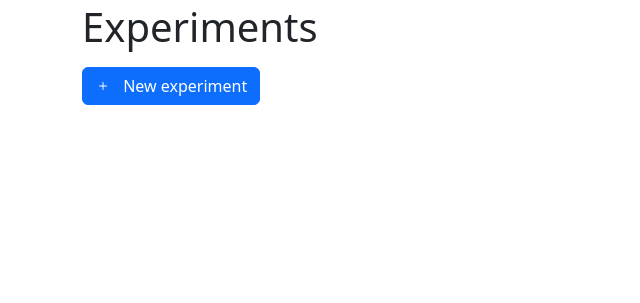
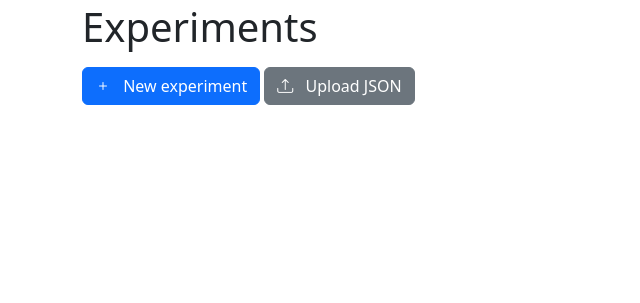
Before and after one commit to saeub/okra-server, a Django app: page /experiments in a window 1280 px wide. Shown: the part 53-356 px from the top of the page, without its empty margins (0-640 px from the left). Run offline with Django 3.2, Linux system fonts and the light colour scheme; the visitor is signed in with stand-in values (Sample User, id 1); data that the repository does not hold is empty; some libraries are stand-ins or nearby versions.

Commit message:
Move upload button to modal on experiment list page

```diff
--- a/web/okra_server/templates/okra_server/base.html
+++ b/web/okra_server/templates/okra_server/base.html
@@ -6,6 +6,7 @@
         <link href="https://cdn.jsdelivr.net/npm/bootstrap@5.2.0-beta1/dist/css/bootstrap.min.css" rel="stylesheet" integrity="sha384-0evHe/X+R7YkIZDRvuzKMRqM+OrBnVFBL6DOitfPri4tjfHxaWutUpFmBp4vmVor" crossorigin="anonymous">
         <link href="https://cdn.jsdelivr.net/npm/bootstrap-icons@1.8.3/font/bootstrap-icons.css" rel="stylesheet">
         <script src="https://cdn.jsdelivr.net/npm/bootstrap@5.2.0-beta1/dist/js/bootstrap.bundle.min.js" integrity="sha384-pprn3073KE6tl6bjs2QrFaJGz5/SUsLqktiwsUTF55Jfv3qYSDhgCecCxMW52nD2" crossorigin="anonymous"></script>
+        <script src="https://cdn.jsdelivr.net/npm/axios@0.21.1/dist/axios.min.js"></script>
         <title>{% block title %}{% endblock title %}</title>
         {% if api_info.icon_url %}
             <link rel="icon" type="image/x-icon" href="{{ api_info.icon_url }}">
--- a/web/okra_server/templates/okra_server/experiment_detail.html
+++ b/web/okra_server/templates/okra_server/experiment_detail.html
@@ -7,7 +7,6 @@
 {% block head %}
     <script src="https://cdn.jsdelivr.net/npm/vue@2.6.12/dist/vue.js"></script>
     <script src="https://cdn.jsdelivr.net/npm/uuid@8.3.2/dist/umd/uuidv4.min.js"></script>
-    <script src="https://cdn.jsdelivr.net/npm/axios@0.21.1/dist/axios.min.js"></script>
     <script src="{% static 'okra_server/js/experiment_form.js' %}"></script>
 {% endblock head %}
 
--- a/web/okra_server/templates/okra_server/experiment_list.html
+++ b/web/okra_server/templates/okra_server/experiment_list.html
@@ -26,6 +26,10 @@
         <i class="bi bi-plus me-2"></i>
         New experiment
     </a>
+    <button type="button" class="btn btn-secondary" data-bs-toggle="modal" data-bs-target="#upload-modal">
+        <i class="bi bi-upload me-2"></i>
+        Upload JSON
+    </button>
 
     <div class="modal fade" id="delete-modal">
         <div class="modal-dialog">
@@ -49,6 +53,26 @@
             </div>
         </div>
     </div>
+    <div class="modal fade" id="upload-modal">
+        <div class="modal-dialog">
+            <div class="modal-content">
+                <div class="modal-header">
+                    <h5 class="modal-title">Upload experiment as JSON</h5>
+                    <button type="button" class="btn-close" data-bs-dismiss="modal"></button>
+                </div>
+                <div class="modal-body">
+                    <form id="upload-form" action="{% url 'experiment-new' %}" method="POST">
+                        {% csrf_token %}
+                        <input type="file" class="form-control mb-2" name="file" required>
+                        <button type="submit" class="btn btn-primary">
+                            Upload
+                        </button>
+                        <span id="upload-error" class="text-danger ms-2"></span>
+                    </form>
+                </div>
+            </div>
+        </div>
+    </div>
 
     <script>
         var deleteModal = document.getElementById("delete-modal");
@@ -57,5 +81,28 @@
             deleteModal.querySelector(".modal-body .modal-experiment-id").textContent = experiment;
             deleteModal.querySelector(".modal-body form").setAttribute("action", "{% url 'experiment-delete' '00000000-0000-0000-0000-000000000000' %}".replace("00000000-0000-0000-0000-000000000000", experiment));
         });
+
+        document.getElementById("upload-form").addEventListener("submit", function(event) {
+            event.preventDefault();
+            var formData = new FormData(this);
+            const file = formData.get("file");
+            const reader = new FileReader();
+            reader.onload = (event) => {
+                const data = JSON.parse(event.target.result);
+                axios
+                    .post(this.action, data, {
+                        headers: {
+                            "X-CSRFToken": formData.get("csrfmiddlewaretoken"),
+                        },
+                    })
+                    .then((response) => {
+                        window.location.reload();
+                    })
+                    .catch((error) => {
+                        document.getElementById("upload-error").textContent = `❌ ${error.response.data.message}`;
+                    });
+            };
+            reader.readAsText(file);
+        });
     </script>
 {% endblock content %}
```
Also changed, not shown: web/okra_server/static/okra_server/js/experiment_form.js (+0 -15 lines). Lines whose indentation alone changed are shown as unchanged.
